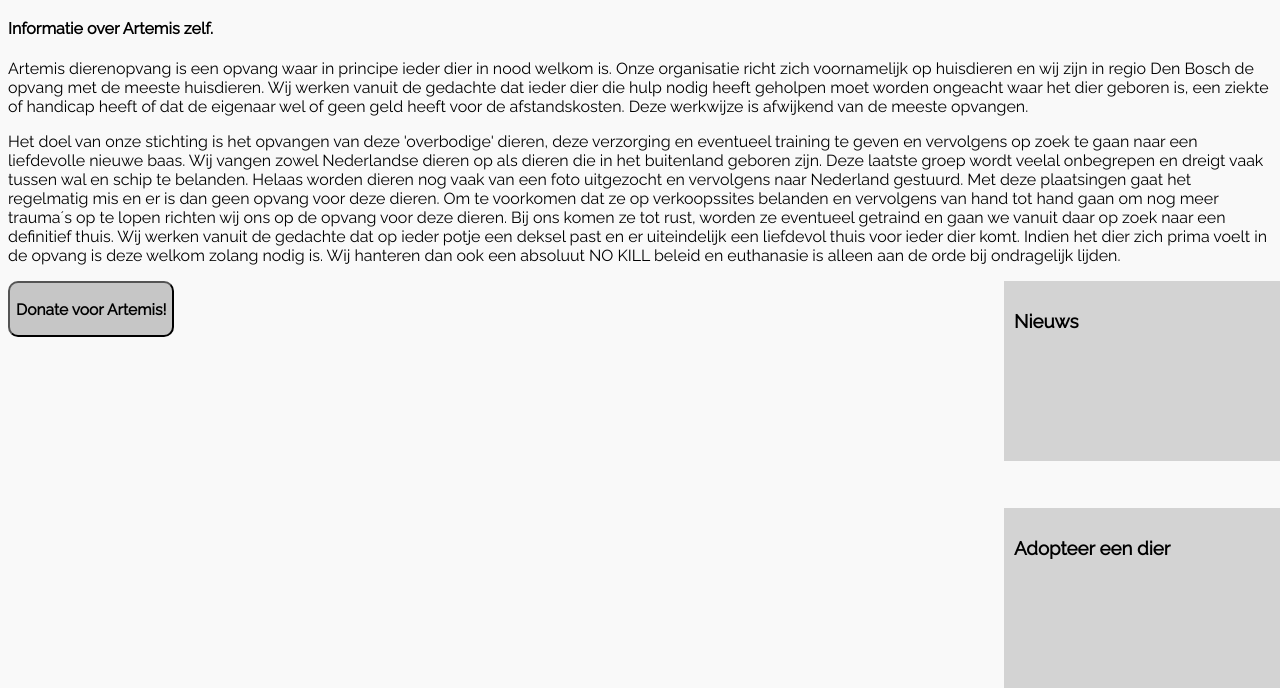
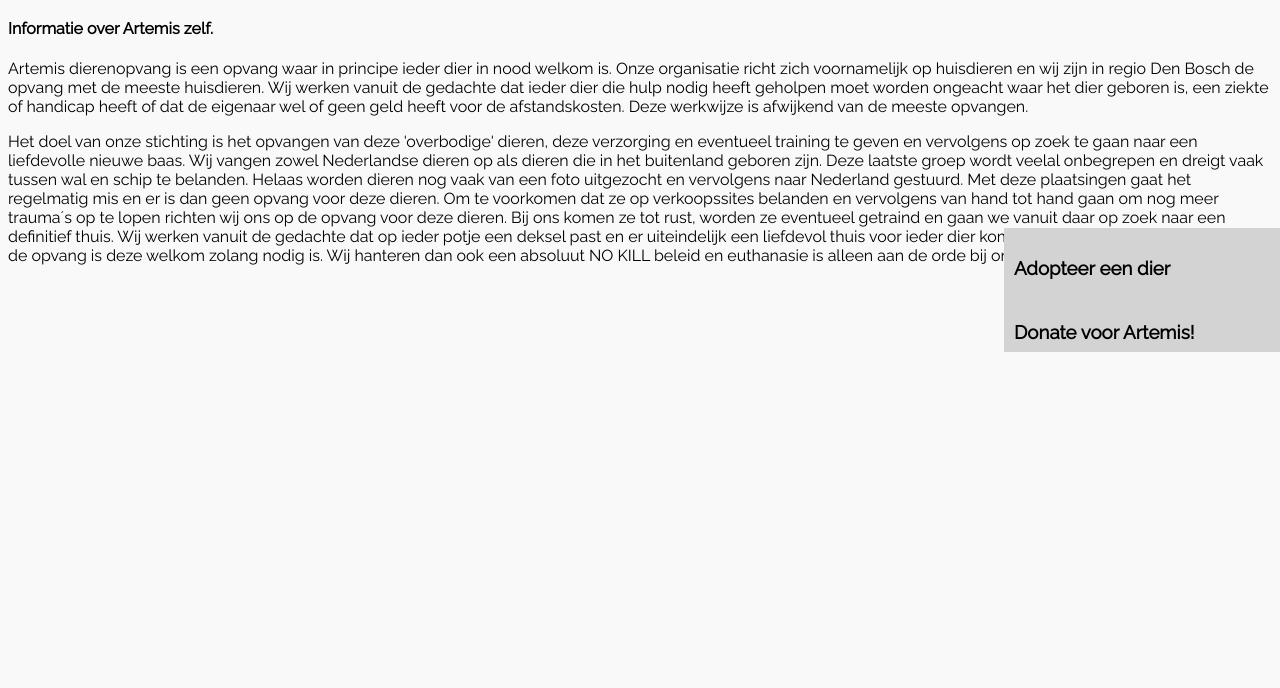
Before and after one commit to lilpomp/dierenopvangartemis, a plain HTML site: page Main Website/main-homepage.html in a window 1280 px wide. Shown: the part 212-900 px from the top of the page. After the commit the page ends 800 px from the top, so only its background shows below. Drawn offline with Linux system fonts and the light colour scheme; files whose address does not match are found by name.

Commit message:
added menu items

```diff
--- a/Main Website/main-homepage.html
+++ b/Main Website/main-homepage.html
@@ -43,8 +43,8 @@
         <div id="adopteerdiv">
             <h3>Adopteer een dier</h3>
         </div>
-        <button id="donate">
+        <div id="donate">
             <h3>Donate voor Artemis!</h3>
-        </button>
+        </div>
     </body>
 </html>
--- a/Main Website/main-stylesheet.css
+++ b/Main Website/main-stylesheet.css
@@ -32,28 +32,27 @@ header {
     text-align:center;
 }
 
-#nieuwsdiv, #adopteerdiv {
+#nieuwsdiv, #adopteerdiv, #donate {
     width: 20%;
     right: 0;
     position: absolute;
     background-color: #d3d3d3;
     padding: 10px;
-    height: 20%;
+    height: 5%;
 }
 
 #adopteerdiv {
-    top: 90%;
+    top: 55%;
 }
 
-#adopteerdiv:hover, #nieuwsdiv:hover {
+#adopteerdiv:hover, #nieuwsdiv:hover, #donate:hover {
     background-color: #c6c6c6;
     transition: background-color 1s;
-    transition: color 1s;
+    transition: color 0.3s;
     cursor: pointer;
     color: white;
 }
 
 #donate {
-    background-color: #c6c6c6;
-    border-radius: 10px;
+    top: 63%;
 }
```
